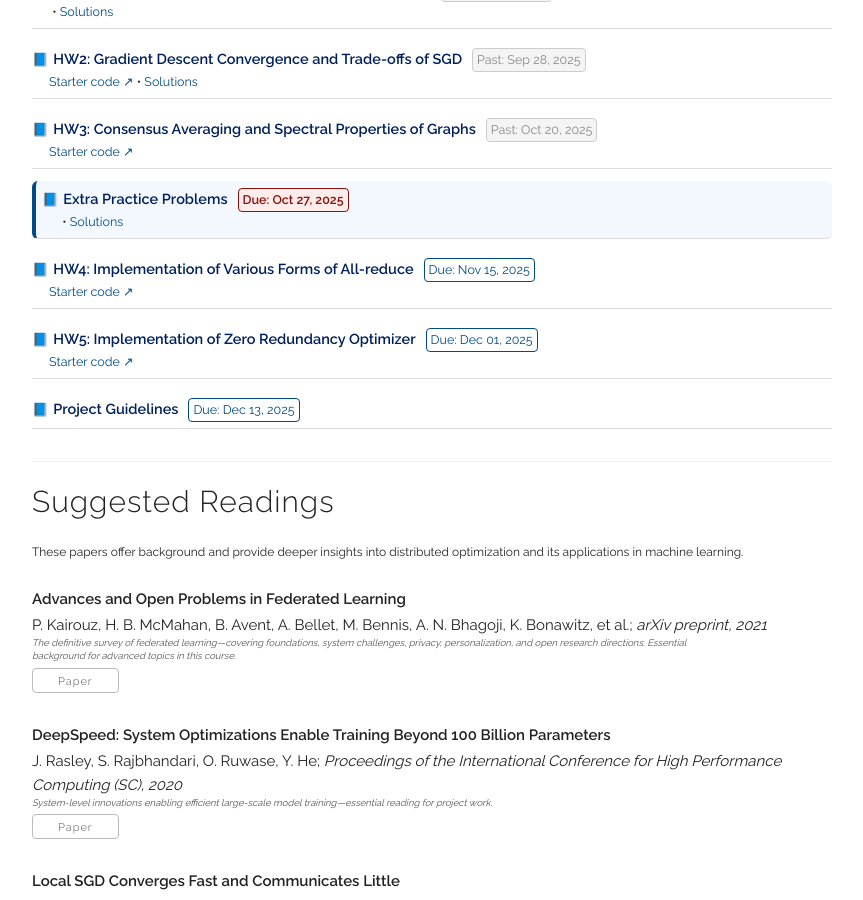
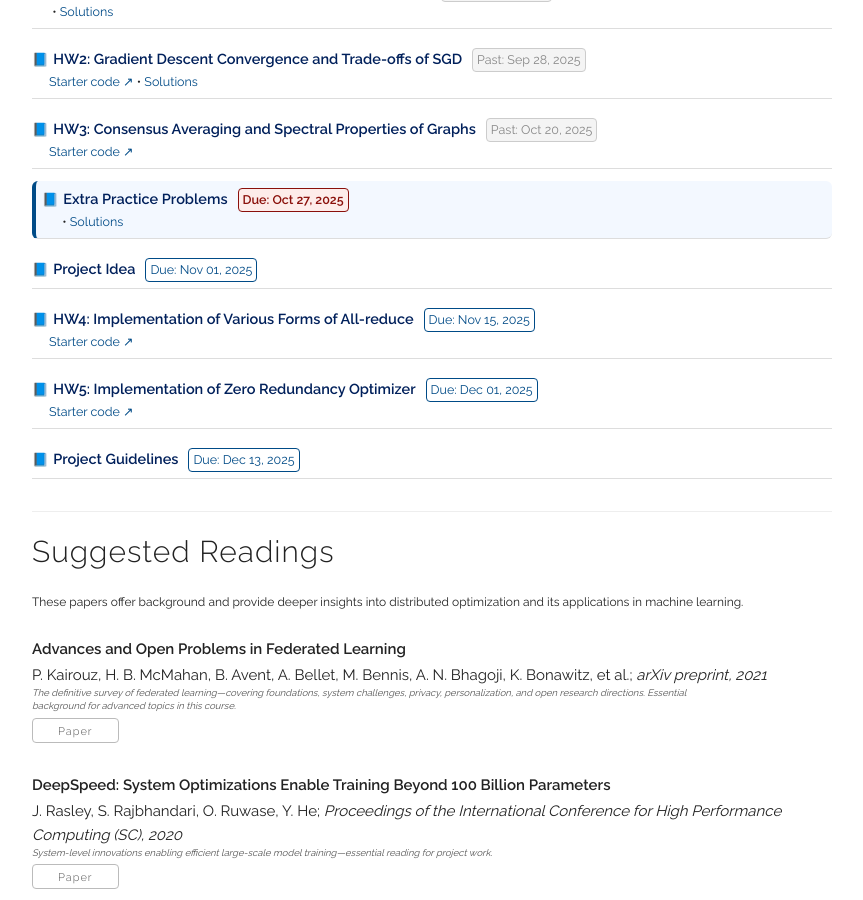
Before and after one commit to chentianyi1991/ECE5290, a Jekyll site: the page built from index.html, in a window 1280 px wide and 900 px high, scrolled down 2845 px. Shown: the whole window, without its empty margins (208-1071 px from the left). Built offline with Jekyll 4.4.1, drawn with Linux system fonts in a browser that asks for light colours.

Commit message:
Update assignments.yml

```diff
--- a/_data/assignments.yml
+++ b/_data/assignments.yml
@@ -26,6 +26,12 @@
   solutions: "/assets/hw/ECE_5290_QA_sol.pdf"
   starter: null
 
+- id: "proposal"
+  title: "Project Idea"
+  due: 2025-11-1
+  pdf: "https://forms.gle/JfaUrxbWLYuAT8vU7"
+  starter: null
+
 - id: "hw4"
   title: "HW4: Implementation of Various Forms of All-reduce"
   due: 2025-11-15
```
